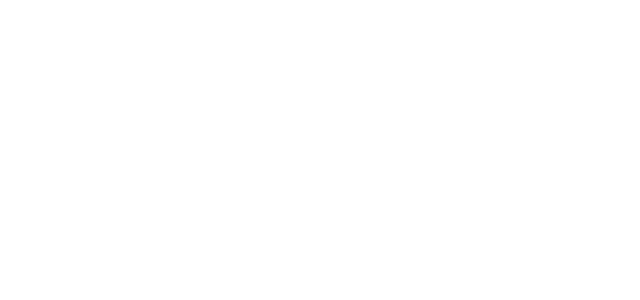
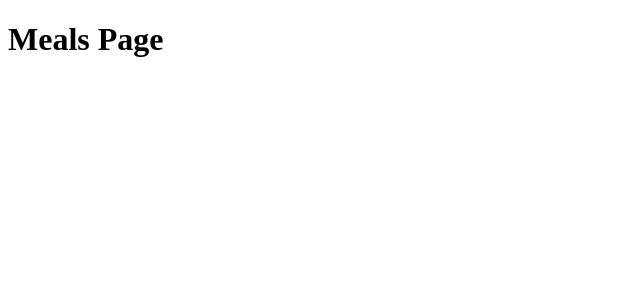
Before and after one commit to tugudush/nextjs-essentials-foodies, a Next.js app: page /meals in a window 1280 px wide. Shown: the top 300 px of the page, without its empty margins (0-640 px from the left). Built offline with nearby package versions, Linux system fonts and the light colour scheme.

Commit message:
renamed js files with tsx and removed eslintrc.json next/babel extend

```diff
--- a/app/meals/page.js
+++ /dev/null
@@ -1,5 +0,0 @@
-export default function MealsPage() {
-  return(
-    <></>
-  )
-}
--- /dev/null
+++ b/app/meals/page.tsx
@@ -0,0 +1,7 @@
+export default function MealsPage() {
+  return (
+    <>
+      <h1>Meals Page</h1>
+    </>
+  );
+}
```
Also changed, not shown: app/community/page.tsx (added, +7 -0 lines), app/meals/share/page.tsx (added, +7 -0 lines), .eslintrc.json, app/community/page.js (deleted), app/meals/[meal]/page.js (deleted), app/meals/[meal]/page.tsx (added), app/meals/share/page.js (deleted), 1 other file (tests, documents, lock files or other folders).
